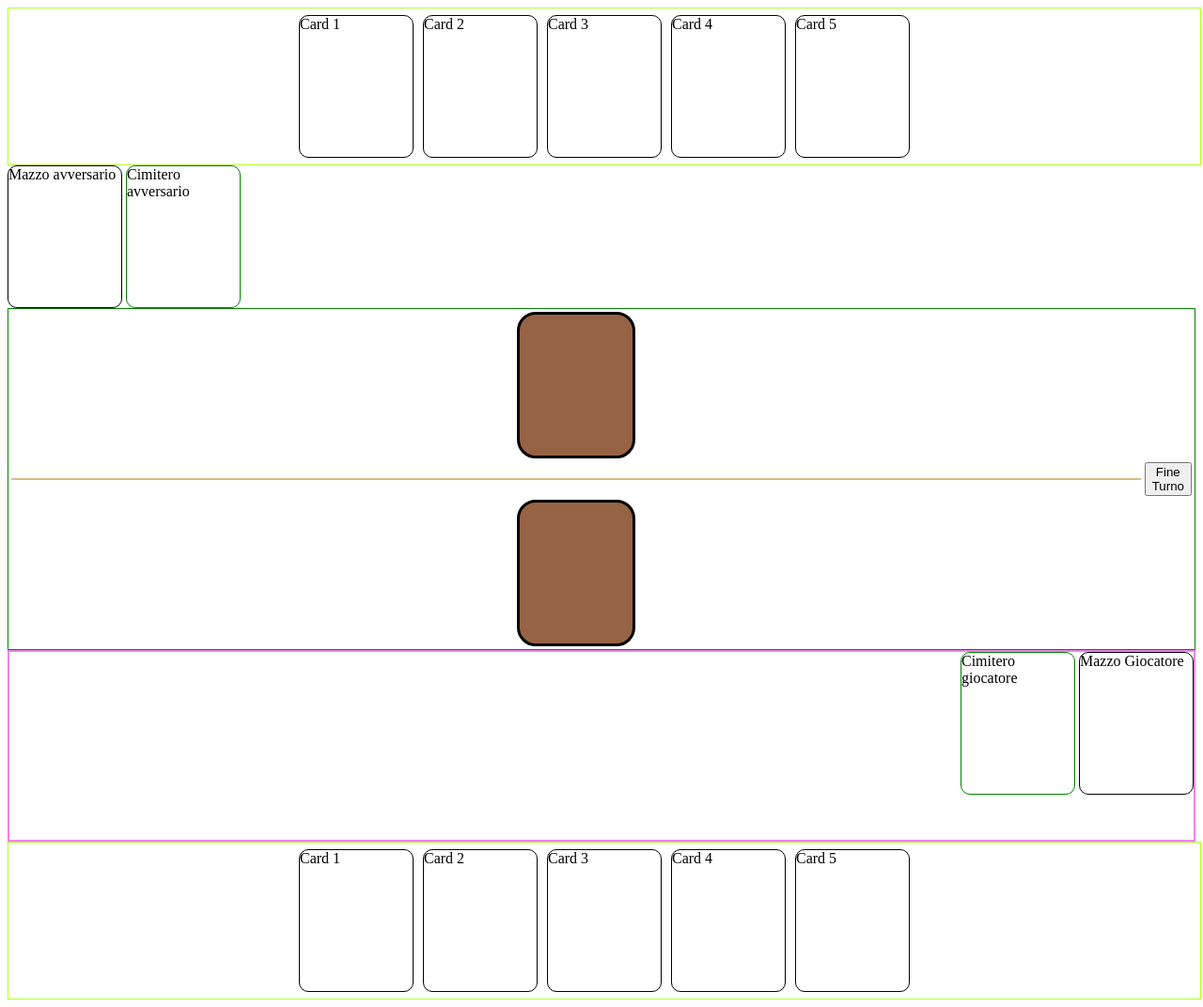
After one commit to RodriguezGabb/Gioco-di-carte, a PHP site: page /Tavola.html in a window 1280 px wide. The commit adds this page. Shown: the whole page at 94% size. Run offline with PHP 8.4, Linux system fonts and the light colour scheme.

Commit message:
Nuova tavola per il gioco
Non è completa ma se perdo questo salvataggio potrei piangere

```diff
--- a/Pagina.html
+++ b/Pagina.html
@@ -52,7 +52,7 @@
         <div id="fill"></div>
     </div>
 
-    <script src="energyManager.js"></script> <!-- il js per update -->
+    <script src="energyManager.js"></script> <!-- il js per update va messo nel main js-->
 
 
 </body>
--- a/Style.css
+++ b/Style.css
@@ -1,7 +1,7 @@
 *{
     box-sizing: border-box;
 }
-body{
+.body{
     margin: 0;
     display:grid;
     grid-template-columns: 30% 30% 30%;
@@ -30,7 +30,7 @@ body{
 }
 
 /*contenuto carte*/
-.carta1{
+.carta{
     height: 250px;
     width: 200px;
     border-radius: 20px;
--- /dev/null
+++ b/StyleTavola.css
@@ -0,0 +1,111 @@
+.body{
+    height: 100%;
+    width: 100%;
+}
+/* Mano*/
+.mano{
+    display: flex;
+    justify-content: center;
+    border: 1px solid greenyellow;
+    padding: 2px;
+    height: auto;
+    width: 100%;
+}
+.carteManoAvversario{
+    width: 120px;
+    height: 150px;
+    border: 1px solid black;
+    border-radius: 10px;
+    /*robba sotto da cambiare*/
+    background-color: white;
+    margin: 5px;
+    display: inline-block;
+}
+.carteManoGiocatore{
+    width: 120px;
+    height: 150px;
+    border: 1px solid black;
+    border-radius: 10px;
+    /*robba sotto da cambiare*/
+    background-color: white;
+    margin: 5px;
+    display: inline-block;
+}
+/*mazzi*/
+.contenitoreMazzoAvversario{
+    display: flex;
+    justify-content: left;
+    /*border: 2px solid grey;*/
+    height: auto;
+}
+.contenitoreMazzoGiocaotore{
+    display: flex;
+    justify-content: flex-end;
+    border: 2px solid violet;
+    height: 200px;
+}
+.mazzo{
+    width: 120px;
+    height: 150px;
+    border: 1px solid black;
+    border-radius: 10px;
+    display: inline-block;
+}
+.cimitero{
+    width: 120px;
+    height: 150px;
+    border: 1px solid green;
+    border-radius: 10px;
+    display: inline-block;
+}
+.blocchetto{
+    width: 4px;
+    display: inline-block;
+}
+
+/*blocco centrale*/
+.contenitoreCentrale {
+    width: 100%;
+    height: 30%;
+    border: 1px solid green;
+}
+.contenitoreLineaCentrale{
+    width: 100%;
+}
+.lineaCentrale {
+    width: 100%;
+    border: none;
+    background-color: burlywood;
+    height: 2px;
+}
+.contenitorePulsante{
+    display: flex;
+    justify-content: center;
+}
+.pulsantePasso {
+    width: auto;
+    display: inline-block;
+
+}
+.latoBoard{
+    display: flex;
+    justify-content: center;
+}
+.carta{
+    width: 120px;
+    height: 150px;
+    border-radius: 20px;
+    border: 3px solid black;
+    position:relative;
+    background-color: rgb(150, 99, 68);
+    display: inline-block;
+}
+
+/*classi da cancellare*/
+.table{
+    border: 1px solid red;
+    width: 100%;
+}
+.row{
+    border: 1px solid greenyellow;
+}
--- /dev/null
+++ b/Tavola.html
@@ -0,0 +1,57 @@
+<!--Questo è un HTML temporaneo per creare il board game-->
+<!DOCTYPE html>
+<html lang="en">
+<head>
+    <meta charset="UTF-8">
+    <meta name="viewport" content="width=device-width, initial-scale=1.0">
+    <title>Card Game</title>
+    <link rel="stylesheet" href="StyleTavola.css">
+</head>
+<body>
+    <!--lato avversario-->
+    <div class="mano" id="manoAvversario">
+        <!-- Massiomo 5 carte in mano -->
+        <div class="carteManoAvversario">Card 1</div>
+        <div class="carteManoAvversario">Card 2</div>
+        <div class="carteManoAvversario">Card 3</div>
+        <div class="carteManoAvversario">Card 4</div>
+        <div class="carteManoAvversario" id="temporaryid">Card 5</div>
+    </div>
+    <div class="contenitoreMazzoAvversario" id="contenitoreMazzoAvversario">
+        <!-- Funzione per dire che resta una carta sola? -->
+        <div class="mazzo" id="mazzoAvversario">Mazzo avversario</div>
+        <div class="blocchetto"></div>
+        <div class="cimitero" id="cimiteroAvversario">Cimitero avversario</div>
+
+    </div>
+
+    <table class="contenitoreCentrale">
+        <tr><!-- Board avversario -->
+            <td class="latoBoard" colspan="2"><div class="carta"></div></td>
+        </tr>
+        <tr><!-- Riga separatrice -->
+            <td class="contenitoreLineaCentrale"><hr class="lineaCentrale"></td> <!-- Linea centrale -->
+            <td class="contenitorePulsante" rowspan="3"><button class="pulsantePasso">Fine Turno</button></td> <!-- Pulsante fine turno -->
+        </tr>
+        <tr><!-- Board giocatore -->
+            <td class="latoBoard" colspan="2"><div class="carta"></div></td>
+        </tr>
+    </table>
+
+
+    <div class="contenitoreMazzoGiocaotore" id="contenitoreMazzoGiocatore">
+        <!-- Funzione per dire che resta una carta sola? -->
+        <div class="cimitero" id="cimiteroGiocatore">Cimitero giocatore</div>
+        <div class="blocchetto"></div>
+        <div class="mazzo" id="mazzoGiocatore">Mazzo Giocatore</div>
+    </div>
+    <div class="mano" id="manoGiocatore">
+        <!-- Massiomo 5 carte in mano -->
+        <div class="carteManoGiocatore">Card 1</div>
+        <div class="carteManoGiocatore">Card 2</div>
+        <div class="carteManoGiocatore">Card 3</div>
+        <div class="carteManoGiocatore">Card 4</div>
+        <div class="carteManoGiocatore" id="temporaryid">Card 5</div>
+    </div>
+</body>
+</html>
--- a/energyManager.js
+++ b/energyManager.js
@@ -11,7 +11,7 @@ function updateBar() {
 // Update the bar initially
 updateBar();
 
-/* Example: increase the variable value every second
+/*/Example: increase the variable value every second
 setInterval(() => {
     window.fullness += 1; // incremento della barra
     if (window.fullness > 10) window.fullness = 10; // upper limit
```
